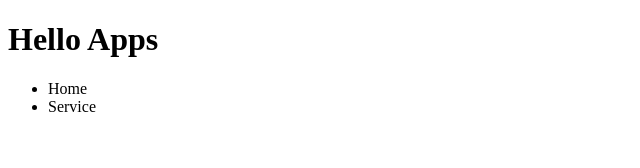
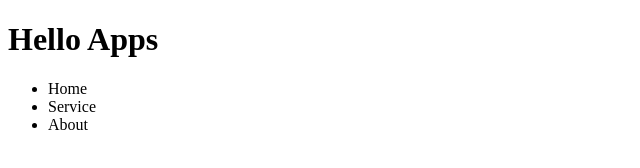
Before and after one commit to Seyha-Eng/demo-application, a plain HTML site: page index.html in a window 1280 px wide. Shown: the full height of the page, 0-640 px from the left. Drawn offline with Linux system fonts and the light colour scheme.

Commit message:
#5 add menu

```diff
--- a/index.html
+++ b/index.html
@@ -10,6 +10,7 @@
     <ul>
         <li>Home</li>
         <li>Service</li>
+        <li>About</li>
     </ul>
 </body>
 </html>
```
